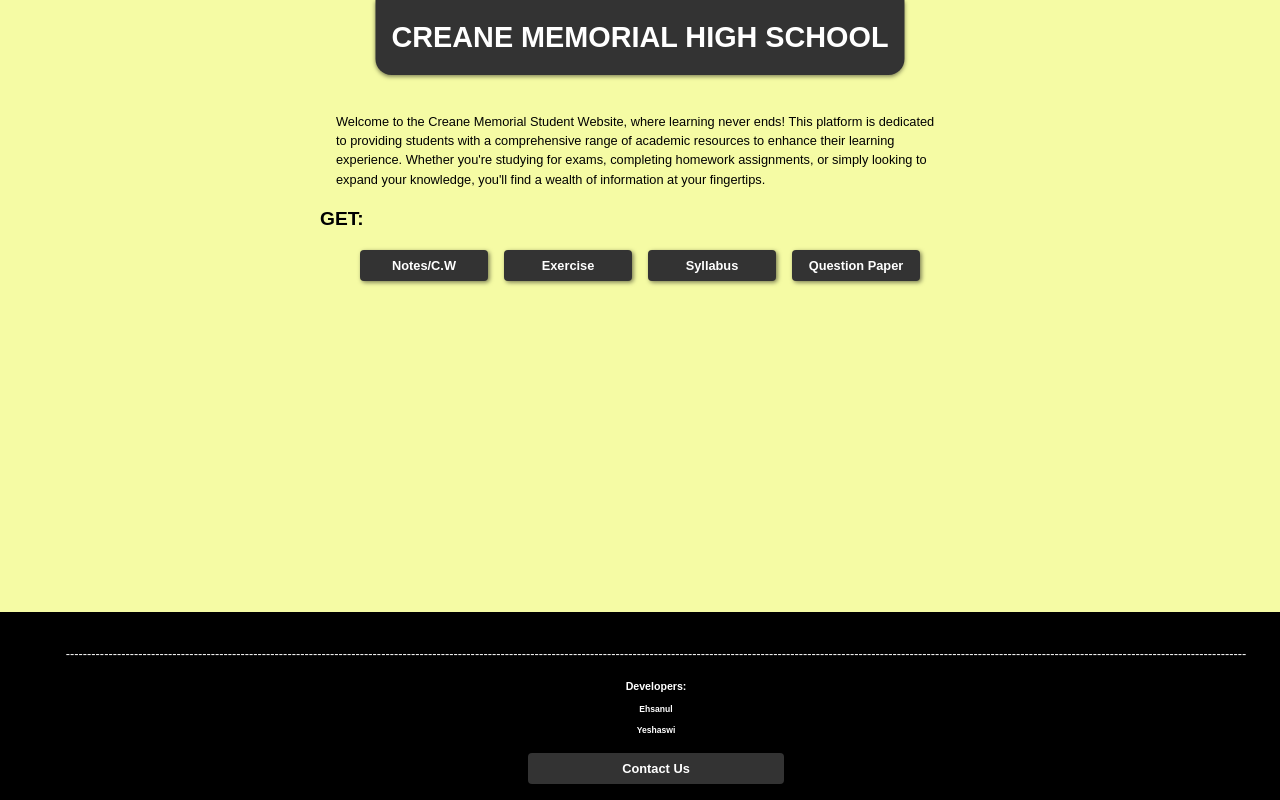
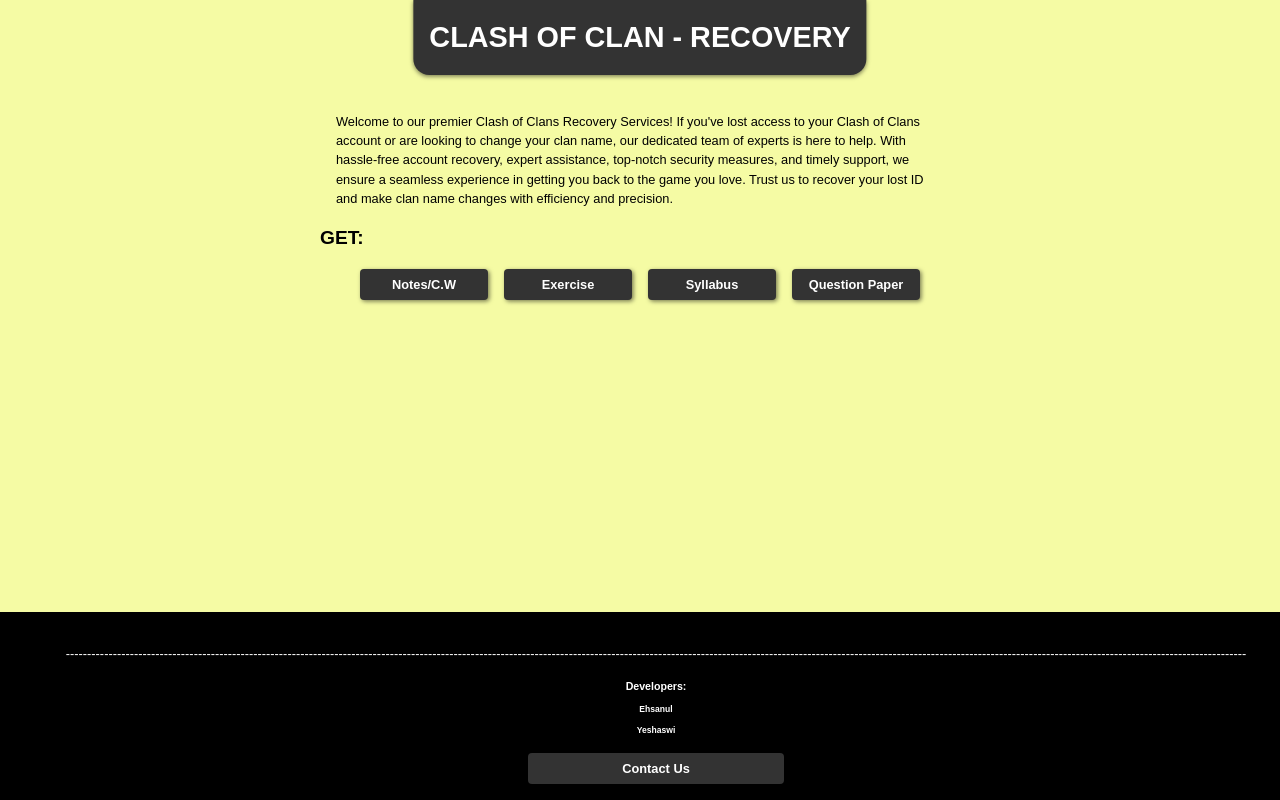
Before and after one commit to pishwithflaco/clashofclans, a plain HTML site: page index.html in a window 1280 px wide. Drawn offline with Linux system fonts and the light colour scheme; a script that the page names is missing.

Commit message:
Update index.html

```diff
--- a/index.html
+++ b/index.html
@@ -1,7 +1,7 @@
 <!DOCTYPE html>
 <html>
 <head>
-	<title>Creane School Student</title>
+	<title>Clash Of Clan</title>
     <link rel="stylesheet" type="text/css" href="web.css">
     <script type="text/javascript" src="func_call.js"></script>
     <link rel="icon" href="creane-logo.png" type="image/x-icon"/>
@@ -19,10 +19,10 @@
 <body>
 	<div class="container">
 		<header>
-			<h1>Creane Memorial High School</h1>
+			<h1>Clash Of Clan - Recovery</h1>
 		</header>
 			<section>
-				<p style="list-style-type: disc; font-size: 100%;"> Welcome to the Creane Memorial Student Website, where learning never ends! This platform is dedicated to providing students with a comprehensive range of academic resources to enhance their learning experience. Whether you're studying for exams, completing homework assignments, or simply looking to expand your knowledge, you'll find a wealth of information at your fingertips.</p>
+				<p style="list-style-type: disc; font-size: 100%;">Welcome to our premier Clash of Clans Recovery Services! If you've lost access to your Clash of Clans account or are looking to change your clan name, our dedicated team of experts is here to help. With hassle-free account recovery, expert assistance, top-notch security measures, and timely support, we ensure a seamless experience in getting you back to the game you love. Trust us to recover your lost ID and make clan name changes with efficiency and precision.</p>
 					<h2>GET:</h2>
 					<div class="button-container">
 					    <button onclick="notes()">Notes/C.W</button>
```
